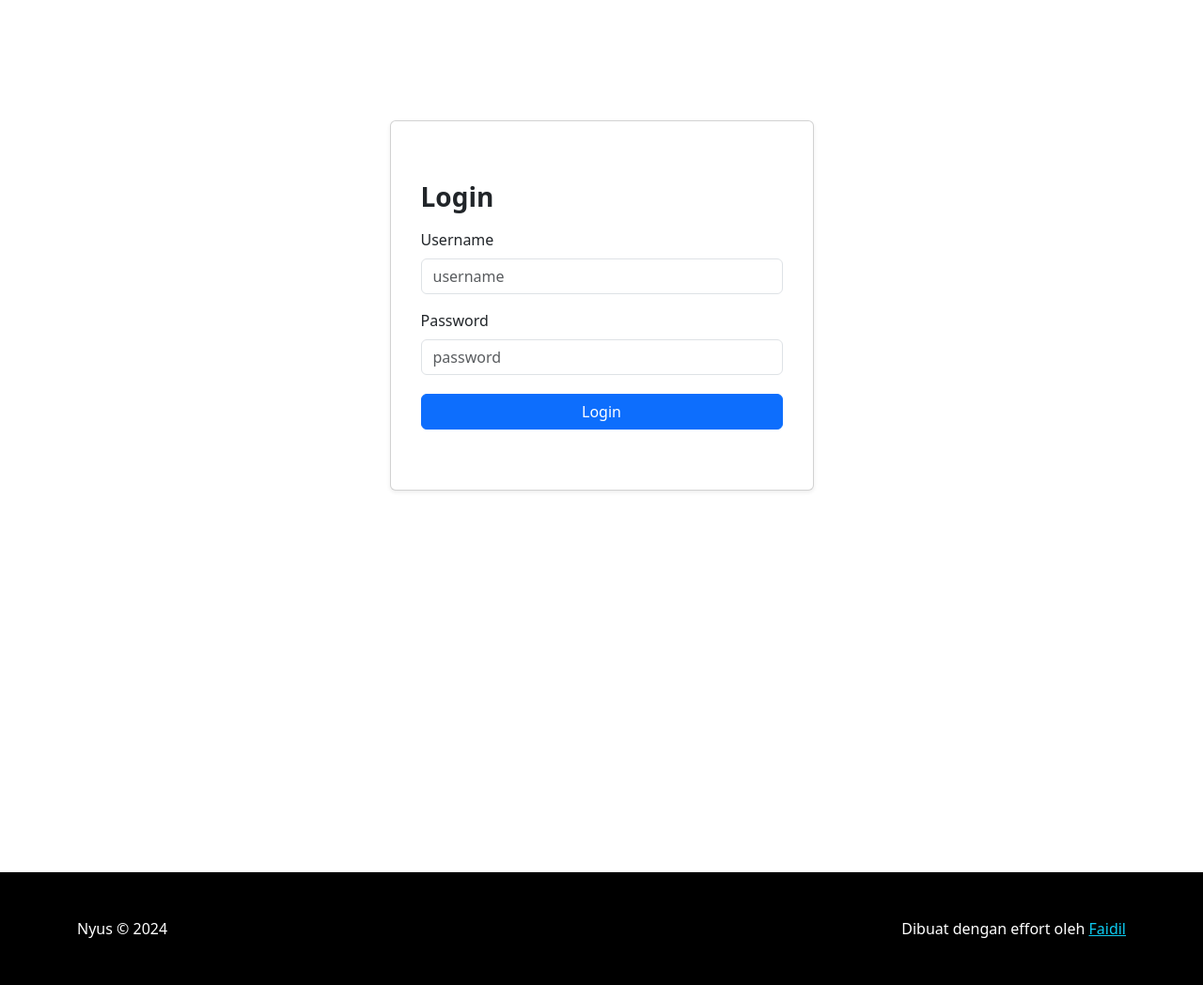
After one commit to Famozzy/nyus, a PHP site: template app/views/auth/login.php in a window 1280 px wide. The commit adds this page. Shown: the whole page at 94% size. Run offline with PHP 8.4, Linux system fonts and the light colour scheme; the template is opened without the code that fills it, so the values that code supplies are empty.

Commit message:
add login feat

```diff
--- a/app/views/_partials/dashboard-navbar.php
+++ b/app/views/_partials/dashboard-navbar.php
@@ -11,6 +11,11 @@
             <u>Kembali ke Home Page</u>
           </a>
         </li>
+        <li class="nav-item">
+          <a class="nav-link fs-6 text-light" aria-current="page" href="/logout">
+            <u>Logout</u>
+          </a>
+        </li>
       </ul>
     </div>
   </div>
--- /dev/null
+++ b/app/views/auth/login.php
@@ -0,0 +1,23 @@
+<?php render("navbar") ?>
+<div class="container min-vh-100">
+  <div class="row justify-content-center" style="margin-top: 128px;">
+    <div class="col-md-5">
+      <div class="card shadow-sm px-3 py-5">
+        <div class="card-body">
+          <h3 class="card-title fw-bold mb-3">Login</h3>
+          <form action="/login" method="POST">
+            <div class="mb-3">
+              <label for="username" class="form-label">Username</label>
+              <input type="username" class="form-control" id="username" name="username" placeholder="username" required>
+            </div>
+            <div class="mb-3">
+              <label for="password" class="form-label">Password</label>
+              <input type="password" class="form-control" id="password" name="password" placeholder="password" required>
+            </div>
+            <button type="submit" class="btn btn-primary  w-100 mt-1">Login</button>
+          </form>
+        </div>
+      </div>
+    </div>
+  </div>
+</div>
```
Also changed, not shown: app/controllers/AuthController.php (added, +32 -0 lines), app/core/Router.php (+7 -0 lines), index.php (+10 -0 lines), 1 other file.
